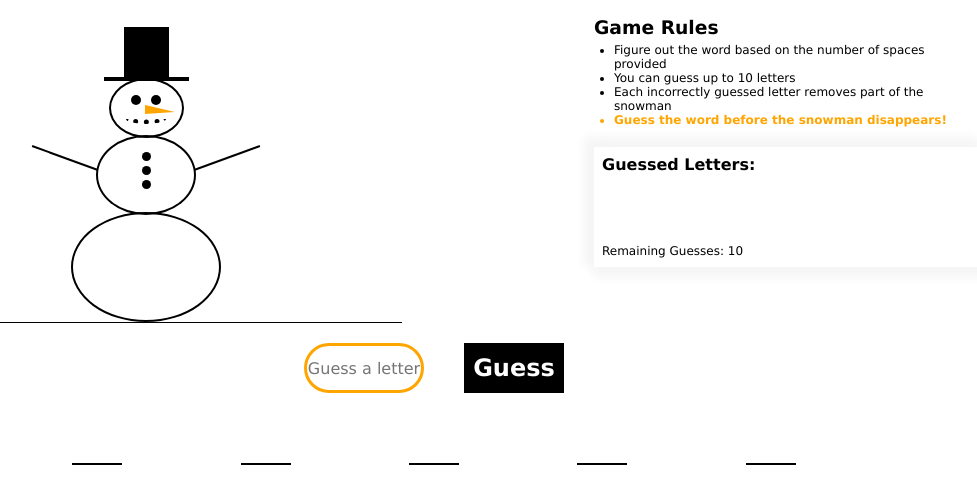
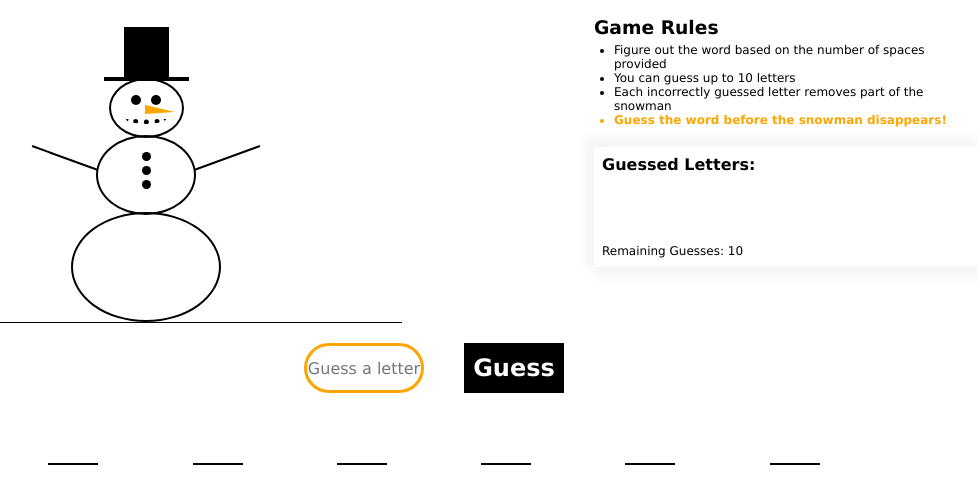
Before and after one commit to mmhernandez/snowman-game, a plain HTML site: page index.html in a window 1280 px wide. Both pictures are taken after a click on the button "Play!". Shown: the part 51-554 px from the top of the page, without its empty margins (206-1183 px from the left). Drawn offline with Linux system fonts and the light colour scheme.

Commit message:
add logic for random word selection

```diff
--- a/script.js
+++ b/script.js
@@ -8,15 +8,31 @@ function playGame(element) {
     //display the remaining guesses section
     document.querySelector(".guessesRemaining").style.display = "contents";
 
-    displayWordToGuess();
+    pickRandomWord();
 }
 
-var word = ['h','o','r','s','e']
+var words = [
+    ['h','o','r','s','e'],
+    ['t','a','b','l','e'],
+    ['p','a','l','a','c','e'],
+    ['o','r','a','n','g','e'],
+    ['p','l','a','n','e','t'],
+    ['c','a','b','l','e'],
+    ['i','r','a','t','e'],
+    ['a','d','v','e','n','t','u','r','e'],
+    ['p','i','c','t','u','r','e'],
+    ['w','a','t','c','h'],
+    ]
+
+function pickRandomWord() {
+    var randomNum = Math.floor(Math.random() * 10);
+    displayWordToGuess(randomNum);
+}
+
 var wordToGuess = document.getElementById("word");
-
-function displayWordToGuess() {
-    for(var i=0; i<word.length; i++) {
-        wordToGuess.innerHTML += `<p class="word-to-guess"><span class="letter" id="letter${i}">${word[i]}</span/</p>`
+function displayWordToGuess(num) {
+    for(var i=0; i<words[num].length; i++) {
+        wordToGuess.innerHTML += `<p class="word-to-guess"><span class="letter" id="letter${i}">${words[num][i]}</span/</p>`
         document.querySelector(`#letter${i}`).style.display = "none";
     }
 }
```
Also changed, not shown: index.html (+0 -1 lines).
